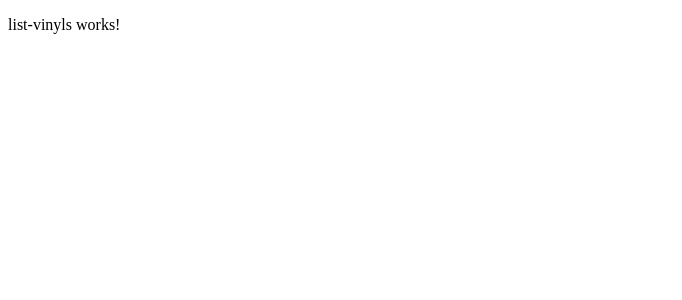
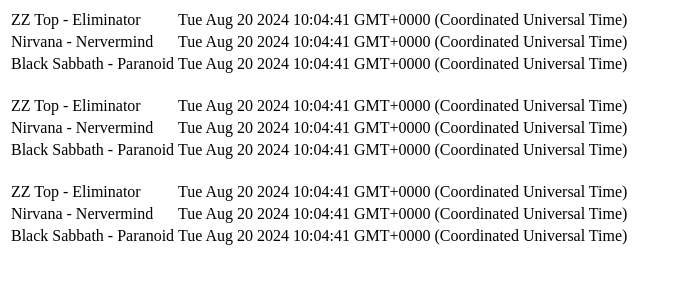
Before and after one commit to tony-dugue/curious-academy-learn-angular-18-signal, an Angular app: page / in a window 1280 px wide. Shown: the top 300 px of the page, without its empty margins (0-682 px from the left). Built offline with nearby package versions, Linux system fonts and the light colour scheme.

Commit message:
feat: display data with directives

```diff
--- a/angular.json
+++ b/angular.json
@@ -8,7 +8,7 @@
       "schematics": {},
       "root": "projects/vinylcollection",
       "sourceRoot": "projects/vinylcollection/src",
-      "prefix": "app",
+      "prefix": "tdu",
       "architect": {
         "build": {
           "builder": "@angular-devkit/build-angular:application",
--- a/projects/vinylcollection/src/app/app.component.html
+++ b/projects/vinylcollection/src/app/app.component.html
@@ -1 +1,5 @@
-<app-list-vinyls></app-list-vinyls>
+<tdu-list-vinyls />
+<br />
+<tdu-list-vinyls />
+<br />
+<tdu-list-vinyls />
--- a/projects/vinylcollection/src/app/features/vinyls/components/list-vinyls/list-vinyls.component.html
+++ b/projects/vinylcollection/src/app/features/vinyls/components/list-vinyls/list-vinyls.component.html
@@ -1 +1,12 @@
-<p>list-vinyls works!</p>
+<table>
+  <tbody>
+    @for (vinyl of vinylList; track vinyl.nom) {
+    <tr>
+      <td>{{ vinyl.nom }}</td>
+      <td>{{ vinyl.dateSortie }}</td>
+    </tr>
+    } @empty {
+    <td>Aucune ligne !</td>
+    }
+  </tbody>
+</table>
--- a/projects/vinylcollection/src/app/features/vinyls/components/list-vinyls/list-vinyls.component.ts
+++ b/projects/vinylcollection/src/app/features/vinyls/components/list-vinyls/list-vinyls.component.ts
@@ -1,12 +1,17 @@
 import { Component } from '@angular/core';
+import { Vinyl } from '../../models/vinyl';
 
 @Component({
-  selector: 'app-list-vinyls',
+  selector: 'tdu-list-vinyls',
   standalone: true,
   imports: [],
   templateUrl: './list-vinyls.component.html',
-  styleUrl: './list-vinyls.component.css'
+  styleUrl: './list-vinyls.component.css',
 })
 export class ListVinylsComponent {
-
+  vinylList: Vinyl[] = [
+    { nom: 'ZZ Top - Eliminator', dateSortie: new Date() },
+    { nom: 'Nirvana - Nervermind', dateSortie: new Date() },
+    { nom: 'Black Sabbath - Paranoid', dateSortie: new Date() },
+  ];
 }
--- /dev/null
+++ b/projects/vinylcollection/src/app/features/vinyls/models/vinyl.ts
@@ -0,0 +1,7 @@
+/**
+ * Un vinyl géré dans la collection
+ */
+export interface Vinyl {
+  nom: string;
+  dateSortie: Date;
+}
```
